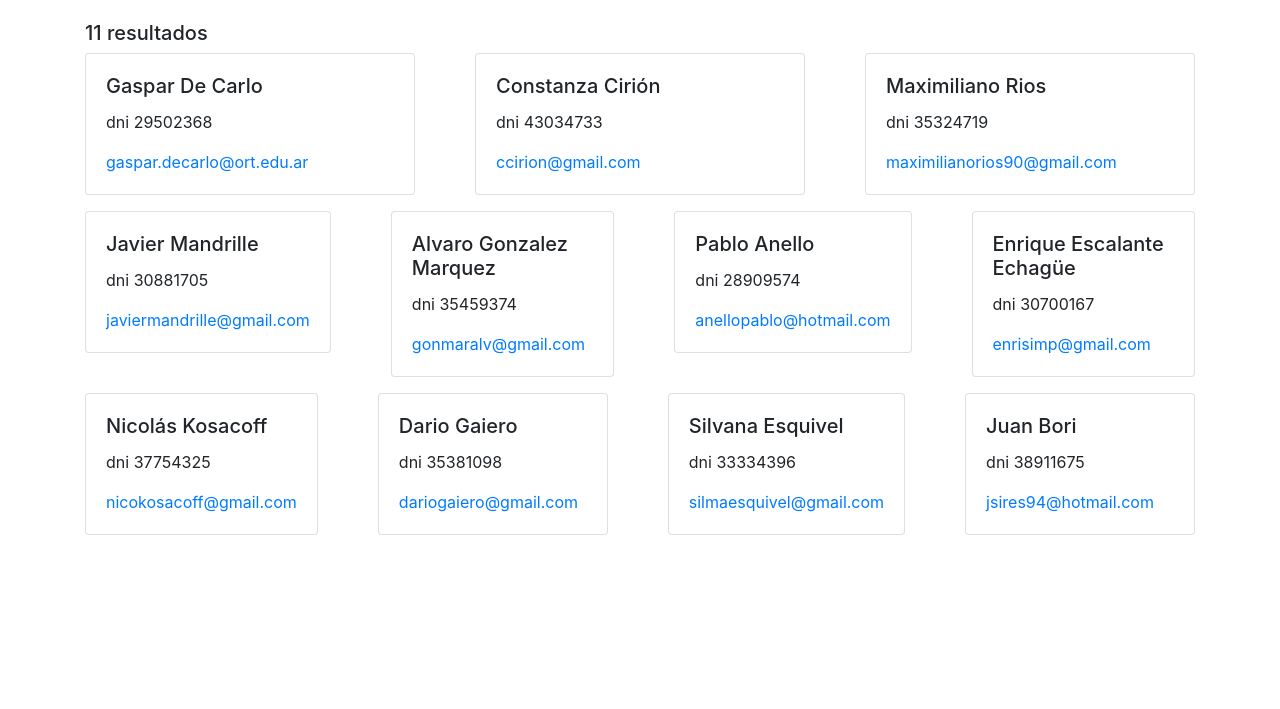
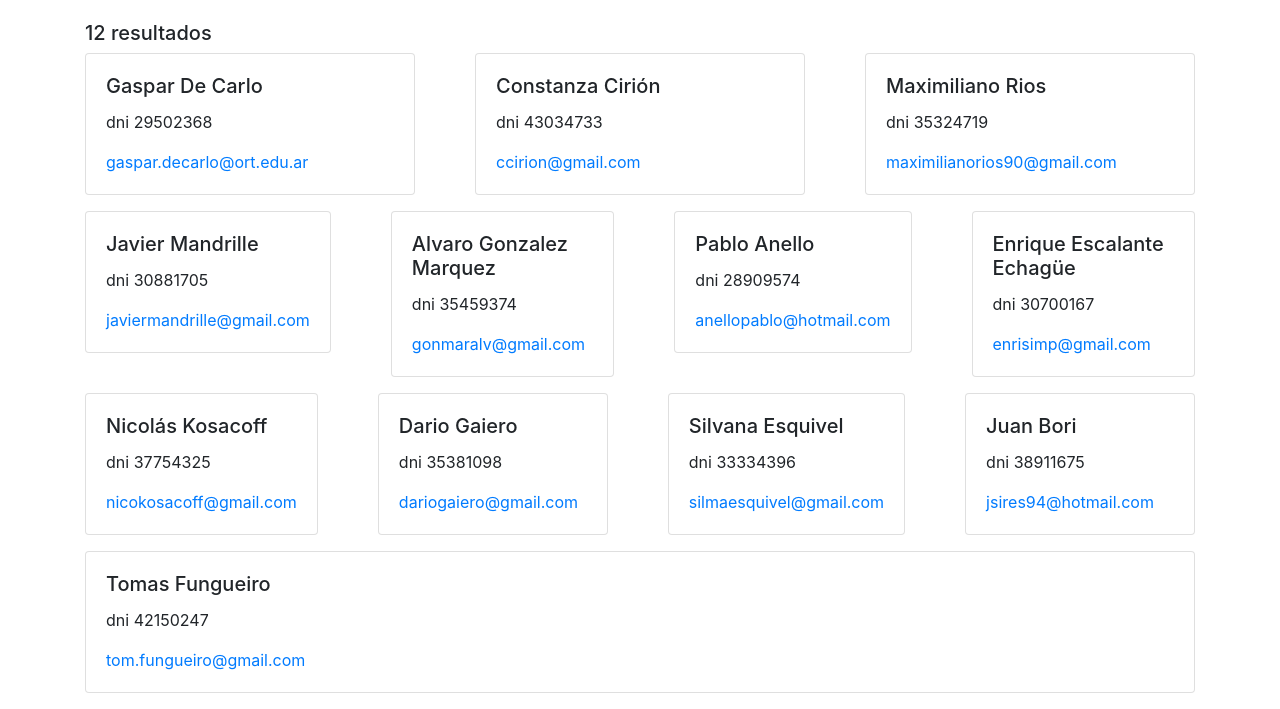
Before and after one commit to 2020-YA-NT2A/yant2-ejercicio-1, a plain HTML site: page index.html in a window 1280 px wide. Shown: the part 107-816 px from the top of the page. Drawn offline with nearby package versions, Linux system fonts and the light colour scheme.

Commit message:
Update index.html

```diff
--- a/index.html
+++ b/index.html
@@ -65,7 +65,8 @@
                     { nombre: 'Nicolás', apellido: 'Kosacoff', dni: 37754325, correo: 'nicokosacoff@gmail.com' },
                     { nombre: 'Dario', apellido: 'Gaiero', dni: 35381098, correo: 'dariogaiero@gmail.com' },
                     { nombre: 'Silvana', apellido: 'Esquivel', dni: 33334396, correo: 'silmaesquivel@gmail.com' },
-                    { nombre: 'Juan', apellido: 'Bori', dni: 38911675, correo: 'jsires94@hotmail.com' }
+                    { nombre: 'Juan', apellido: 'Bori', dni: 38911675, correo: 'jsires94@hotmail.com' },
+                    { nombre: 'Tomas', apellido: 'Fungueiro', dni: 42150247, correo: 'tom.fungueiro@gmail.com' }
                 ]
         },
         computed: {
```
